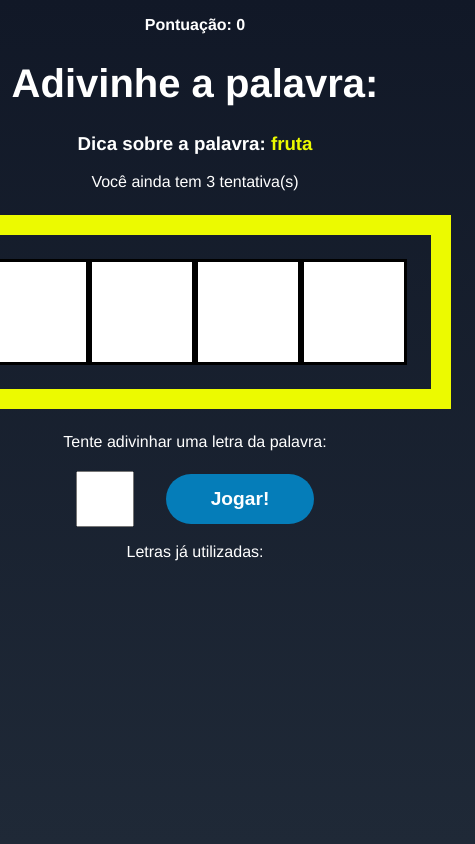
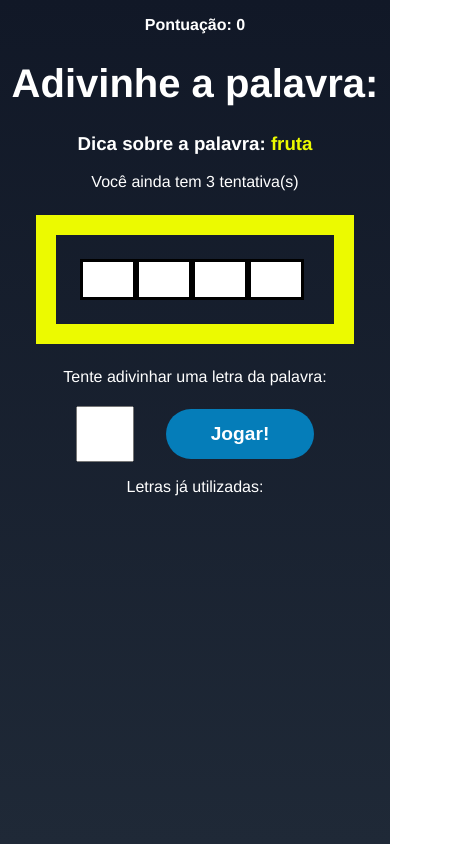
Before and after one commit to TalysonSoares/secret-code, a React (Vite) app: page / in a window 390 px wide. Both pictures are taken after a click on the button "Começar o jogo". Shown: the whole page, 475 px wide, since content can reach past the window. Built offline with nearby package versions, Linux system fonts and the light colour scheme.

Commit message:
Deixando responsivo Closes #1

```diff
--- a/src/components/Game.css
+++ b/src/components/Game.css
@@ -15,6 +15,8 @@
     padding: 1.5em;
     border: 20px solid #ecfa00;
     display: flex;
+    width: auto;
+    height: auto;
 }
 
 .letter, .blankSquare {
@@ -46,3 +48,40 @@
     text-align: center;
     margin-right: 1em;
 }
+
+@media (max-width: 1000px) {
+    .wordContainer {
+     max-width: 600px;
+    }
+
+    .letter, .blankSquare {
+     font-size: 55px;
+     width: 85px;
+     height: 75px;
+
+    }
+ }
+
+@media (max-width: 768px) {
+    .wordContainer {
+        max-width: 400px;
+    }
+
+    .letter, .blankSquare {
+     font-size: 45px;
+     width: 70px;
+     height: 60px;
+    }
+}
+
+@media (max-width: 480px) {
+    .wordContainer {
+        max-width: 300px;
+    }
+
+       .letter, .blankSquare {
+        font-size: 25px;
+        width: 50px;
+        height: 35px;
+       }
+}
```
